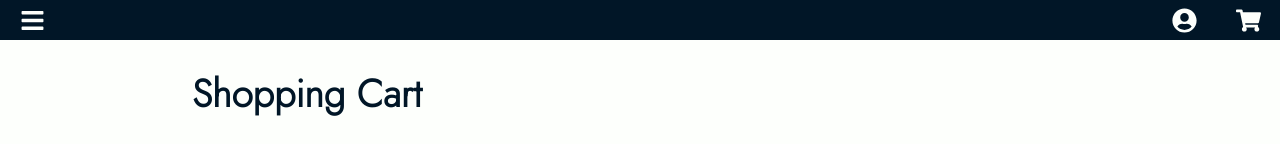
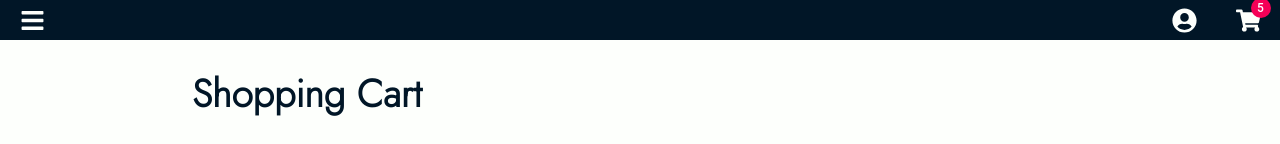
Before and after one commit to philip993/coffee-shop, a React (Create React App) app: page /cart in a window 1280 px wide. Shown: the top 144 px of the page. Built offline with nearby package versions, Linux system fonts and the light colour scheme.

Commit message:
9.12. Added number of items on cart

```diff
--- a/src/Components/Navbar/Navbar.js
+++ b/src/Components/Navbar/Navbar.js
@@ -1,7 +1,7 @@
 import React, { useState } from 'react';
 import './NavbarStyle.scss';
 import { Link } from 'react-router-dom';
-import { Drawer, ListItem, Button } from '@material-ui/core';
+import { Drawer, ListItem, Button, Badge } from '@material-ui/core';
 import { FontAwesomeIcon } from '@fortawesome/react-fontawesome';
 import {
   faShoppingCart,
@@ -28,7 +28,9 @@ const Navbar = () => {
           <FontAwesomeIcon className="icon" icon={faUserCircle} />
         </Button>
         <Button className="btn">
-          <FontAwesomeIcon className="icon" icon={faShoppingCart} />
+          <Badge badgeContent={5} color="secondary">
+            <FontAwesomeIcon className="icon" icon={faShoppingCart} />
+          </Badge>
         </Button>
       </div>
 
```
